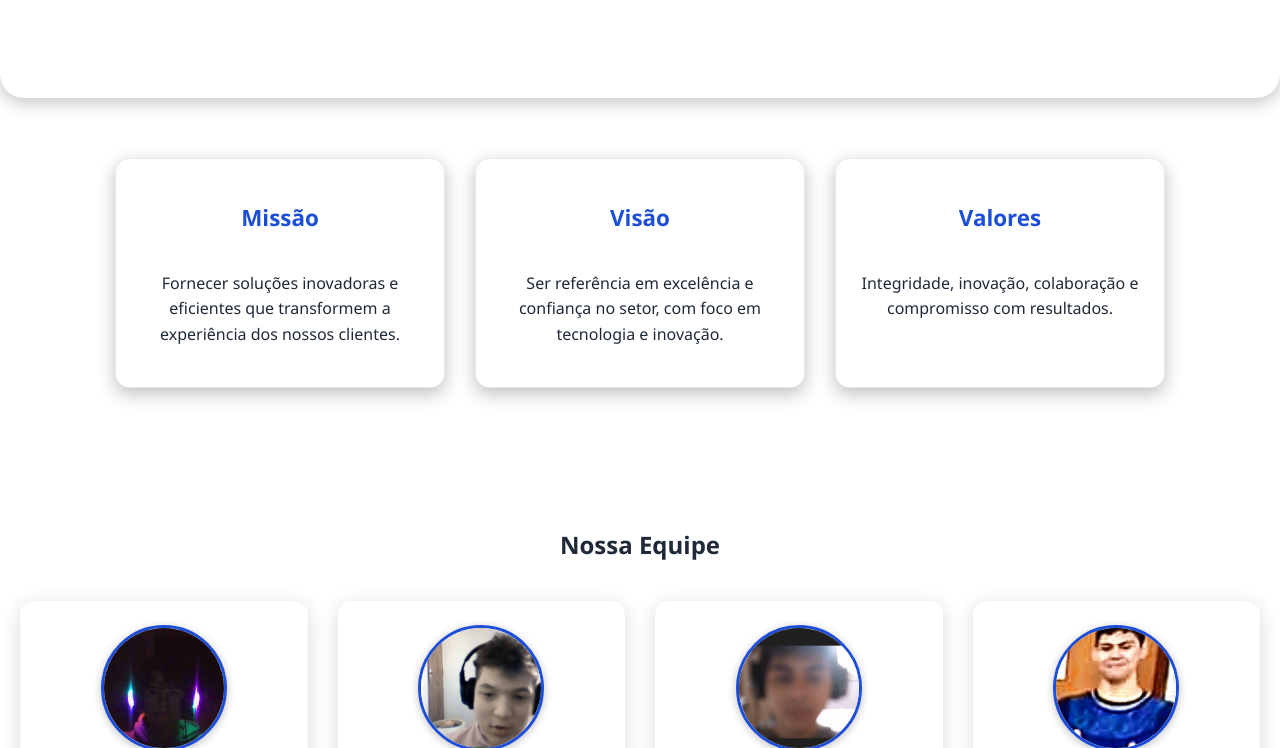
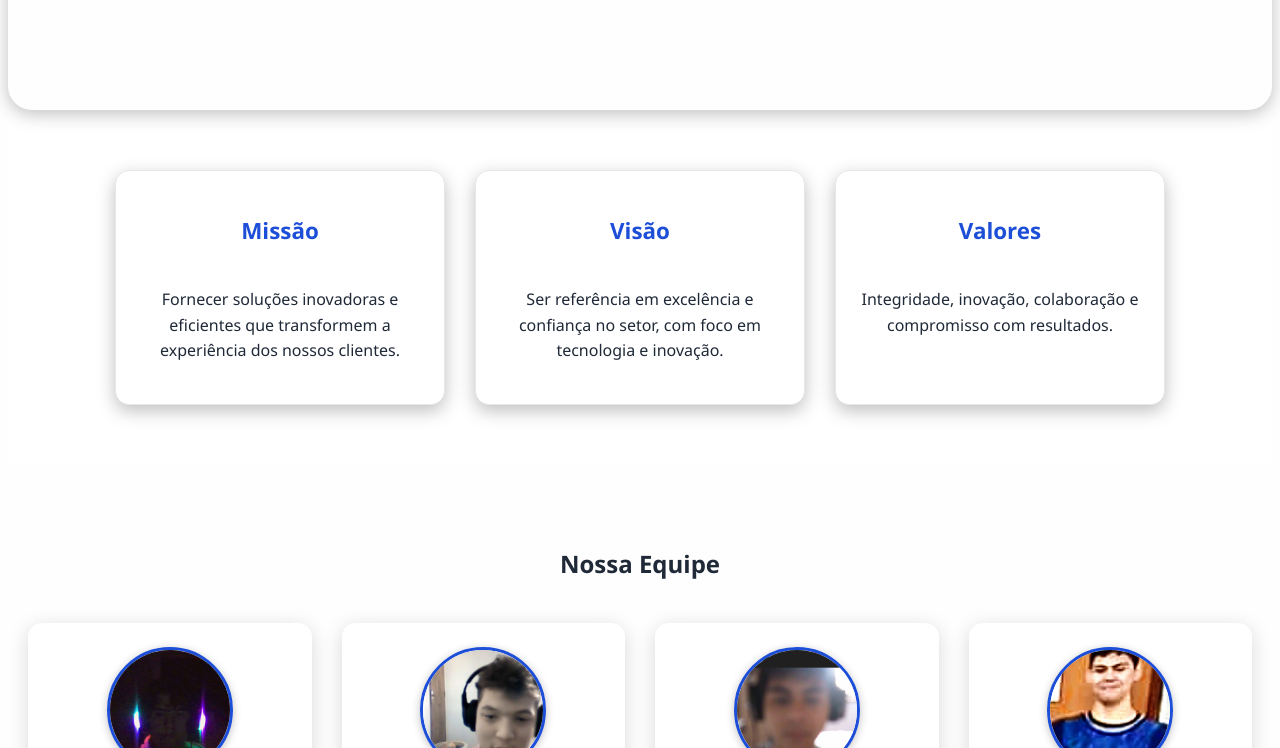
Before and after one commit to Lucas-Alexandre131/connectcond, a website: page pages/about.html in a window 1280 px wide. Shown: the part 339-1087 px from the top of the page. Drawn offline with Linux system fonts and the light colour scheme.

Commit message:
padronização do body nos css

```diff
--- a/css/about.css
+++ b/css/about.css
@@ -23,12 +23,11 @@
 }
 
 body {
-    font-family: 'Segoe UI', Tahoma, Geneva, Verdana, sans-serif;
-    margin: 0;
-    padding: 0;
-    background: var(--bg-soft);
-    color: var(--text);
-    transition: background .3s ease, color .3s ease;
+  line-height: 1.6;
+  font-family: 'Segoe UI', Tahoma, Geneva, Verdana, sans-serif;
+  color: var(--text);
+  background: var(--bg);
+  transition: background 0.3s ease, color 0.3s ease;
 }
 
 /* Container do mission-section */
--- a/css/index.css
+++ b/css/index.css
@@ -33,12 +33,11 @@
 
 
 body {
+  line-height: 1.6;
   font-family: 'Segoe UI', Tahoma, Geneva, Verdana, sans-serif;
-  margin: 0;
-  padding: 0;
+  color: var(--text);
   background: var(--bg);
-  color: var(--text);
-  transition: background .3s ease, color .3s ease;
+  transition: background 0.3s ease, color 0.3s ease;
 }
 
 header h1 {
--- a/css/services.css
+++ b/css/services.css
@@ -37,12 +37,11 @@
 }
 
 body {
+  line-height: 1.6;
   font-family: 'Segoe UI', Tahoma, Geneva, Verdana, sans-serif;
-  margin: 0;
-  padding: 0;
+  color: var(--text);
   background: var(--bg);
-  color: var(--text);
-  transition: background .3s ease, color .3s ease;
+  transition: background 0.3s ease, color 0.3s ease;
 }
 
 /* Hero Section */
--- a/css/syndic.css
+++ b/css/syndic.css
@@ -1,11 +1,10 @@
-/* Reset básico */
+/* padrão body */
 body {
-    background: #f4f6f9;
-    height: auto;
-    color: #333;
-    font-family: 'Segoe UI', Tahoma, Geneva, Verdana, sans-serif;
-    display: flex;
-    flex-direction: column;
+  line-height: 1.6;
+  font-family: 'Segoe UI', Tahoma, Geneva, Verdana, sans-serif;
+  color: var(--text);
+  background: var(--bg);
+  transition: background 0.3s ease, color 0.3s ease;
 }
 
 /* Conteúdo principal */
```
